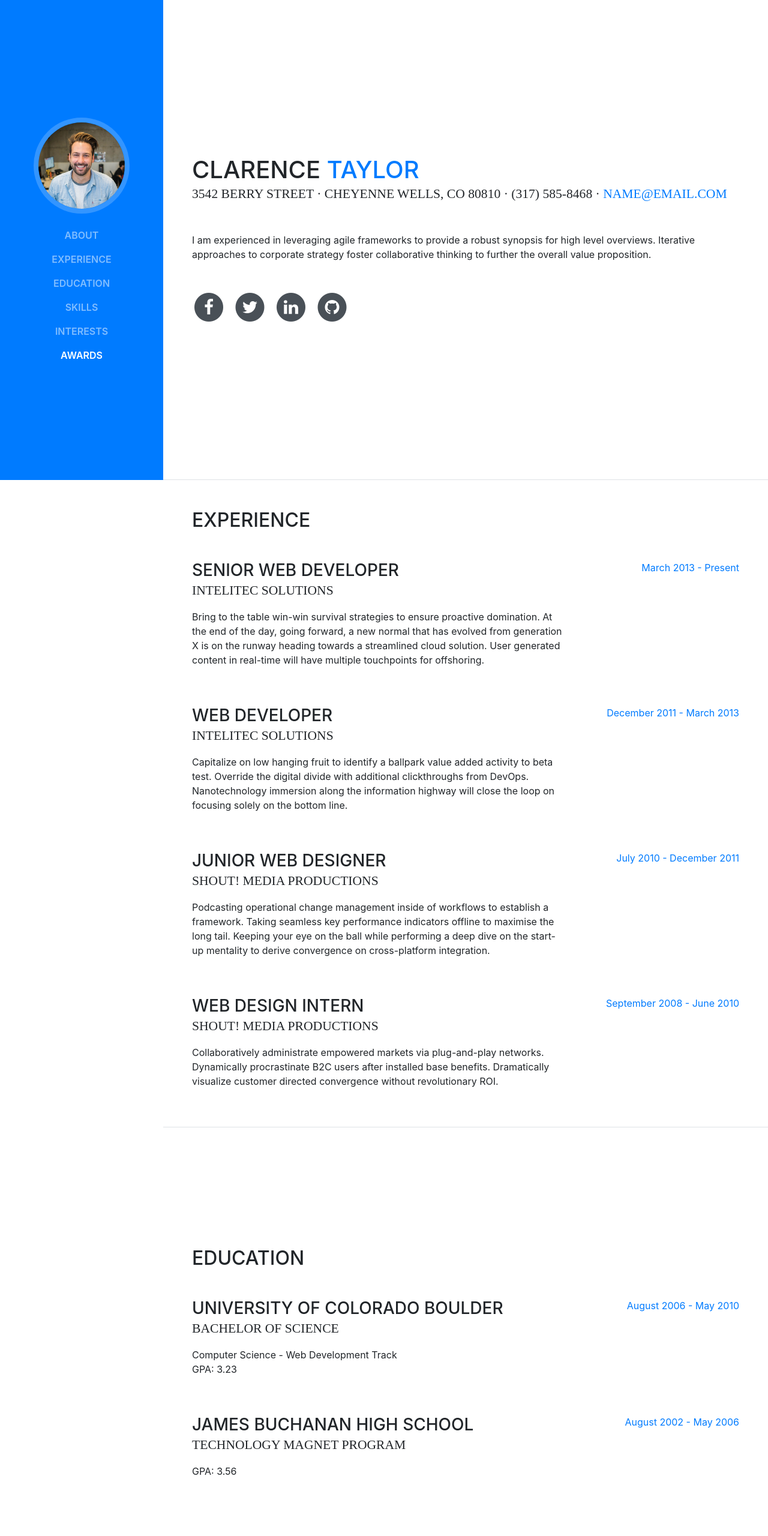
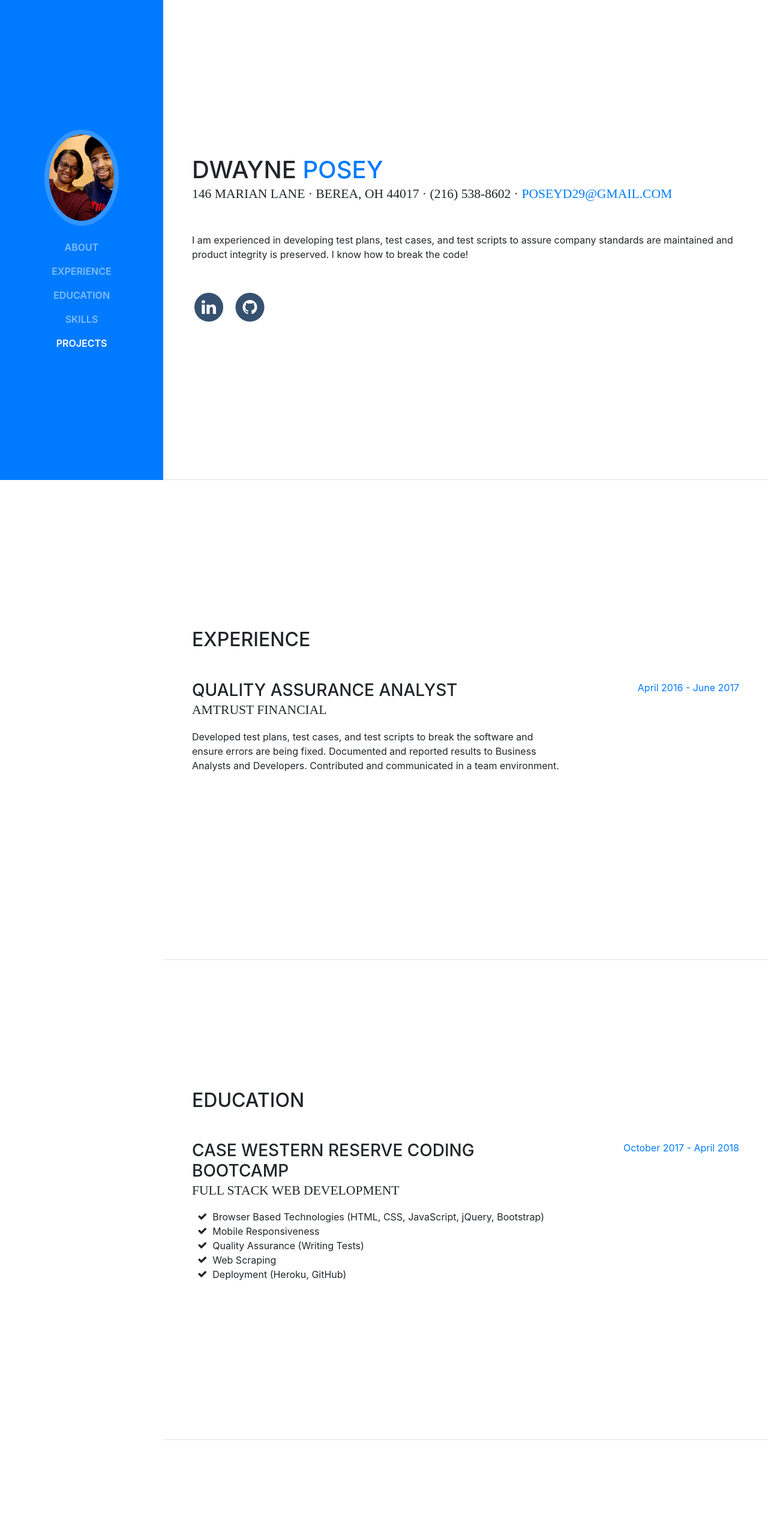
Before and after one commit to Poseyd29/poseyd29.github.io, a website with bundled scripts: page index.html in a window 1280 px wide. Shown: the top 2560 px of the page at 60% size. Built offline with nearby package versions, Linux system fonts and the light colour scheme; a web font is replaced by a local one.

Commit message:
portfolio updated

```diff
--- a/css/resume.css
+++ b/css/resume.css
@@ -1,7 +1,8 @@
 body {
   font-family: 'Open Sans', serif;
   padding-top: 54px;
-  color: #868e96;
+  color: white;
+  background-color: #747482;
 }
 
 @media (min-width: 992px) {
@@ -20,7 +21,7 @@ h6 {
   font-family: 'Saira Extra Condensed', serif;
   font-weight: 700;
   text-transform: uppercase;
-  color: #343a40;
+  color: #ceeef3;
 }
 
 h1 {
@@ -131,7 +132,7 @@ section.resume-section .resume-item .resume-date {
 }
 
 .bg-primary {
-  background-color: #BD5D38 !important;
+  background-color: #737c84 !important;
 }
 
 .text-primary {
@@ -139,7 +140,7 @@ section.resume-section .resume-item .resume-date {
 }
 
 a {
-  color: #BD5D38;
+  color: #fffca6;
 }
 
 a:hover, a:focus, a:active {
--- a/index.html
+++ b/index.html
@@ -32,7 +32,7 @@
       <a class="navbar-brand js-scroll-trigger" href="#page-top">
         <span class="d-block d-lg-none">Start Bootstrap</span>
         <span class="d-none d-lg-block">
-          <img class="img-fluid img-profile rounded-circle mx-auto mb-2" src="img/profile.jpg" alt="">
+          <img class="img-fluid img-profile rounded-circle mx-auto mb-2" src="img/us.png" alt="">
         </span>
       </a>
       <button class="navbar-toggler" type="button" data-toggle="collapse" data-target="#navbarSupportedContent" aria-controls="navbarSupportedContent" aria-expanded="false" aria-label="Toggle navigation">
@@ -52,11 +52,11 @@
           <li class="nav-item">
             <a class="nav-link js-scroll-trigger" href="#skills">Skills</a>
           </li>
+          <!-- <li class="nav-item">
+            <a class="nav-link js-scroll-trigger" href="#interests">Interests</a>
+          </li> -->
           <li class="nav-item">
-            <a class="nav-link js-scroll-trigger" href="#interests">Interests</a>
-          </li>
-          <li class="nav-item">
-            <a class="nav-link js-scroll-trigger" href="#awards">Awards</a>
+            <a class="nav-link js-scroll-trigger" href="#projects">Projects</a>
           </li>
         </ul>
       </div>
@@ -66,32 +66,16 @@
 
       <section class="resume-section p-3 p-lg-5 d-flex d-column" id="about">
         <div class="my-auto">
-          <h1 class="mb-0">Clarence
-            <span class="text-primary">Taylor</span>
+          <h1 class="mb-0">Dwayne
+            <span class="text-primary">Posey</span>
           </h1>
-          <div class="subheading mb-5">3542 Berry Street · Cheyenne Wells, CO 80810 · (317) 585-8468 ·
-            <a href="mailto:name@email.com">name@email.com</a>
+          <div class="subheading mb-5">146 Marian Lane · Berea, OH 44017 · (216) 538-8602 ·
+            <a href="mailto:name@email.com">poseyd29@gmail.com</a>
           </div>
-          <p class="mb-5">I am experienced in leveraging agile frameworks to provide a robust synopsis for high level overviews. Iterative approaches to corporate strategy foster collaborative thinking to further the overall value proposition.</p>
+          <p class="mb-5">I am experienced in developing test plans, test cases, and test scripts to assure company standards are maintained and product integrity is preserved. I know how to break the code!</p>
           <ul class="list-inline list-social-icons mb-0">
             <li class="list-inline-item">
-              <a href="#">
-                <span class="fa-stack fa-lg">
-                  <i class="fa fa-circle fa-stack-2x"></i>
-                  <i class="fa fa-facebook fa-stack-1x fa-inverse"></i>
-                </span>
-              </a>
-            </li>
-            <li class="list-inline-item">
-              <a href="#">
-                <span class="fa-stack fa-lg">
-                  <i class="fa fa-circle fa-stack-2x"></i>
-                  <i class="fa fa-twitter fa-stack-1x fa-inverse"></i>
-                </span>
-              </a>
-            </li>
-            <li class="list-inline-item">
-              <a href="#">
+              <a href="https://www.linkedin.com/in/dwayne-posey/">
                 <span class="fa-stack fa-lg">
                   <i class="fa fa-circle fa-stack-2x"></i>
                   <i class="fa fa-linkedin fa-stack-1x fa-inverse"></i>
@@ -99,7 +83,7 @@
               </a>
             </li>
             <li class="list-inline-item">
-              <a href="#">
+              <a href="https://github.com/Poseyd29">
                 <span class="fa-stack fa-lg">
                   <i class="fa fa-circle fa-stack-2x"></i>
                   <i class="fa fa-github fa-stack-1x fa-inverse"></i>
@@ -116,48 +100,14 @@
 
           <div class="resume-item d-flex flex-column flex-md-row mb-5">
             <div class="resume-content mr-auto">
-              <h3 class="mb-0">Senior Web Developer</h3>
-              <div class="subheading mb-3">Intelitec Solutions</div>
-              <p>Bring to the table win-win survival strategies to ensure proactive domination. At the end of the day, going forward, a new normal that has evolved from generation X is on the runway heading towards a streamlined cloud solution. User generated content in real-time will have multiple touchpoints for offshoring.</p>
+              <h3 class="mb-0">Quality Assurance Analyst</h3>
+              <div class="subheading mb-3">Amtrust Financial</div>
+              <p>Developed test plans, test cases, and test scripts to break the software and ensure errors are being fixed. Documented and reported results to Business Analysts and Developers. Contributed and communicated in a team environment.</p>
             </div>
             <div class="resume-date text-md-right">
-              <span class="text-primary">March 2013 - Present</span>
+              <span class="text-primary">April 2016 - June 2017</span>
             </div>
           </div>
-
-          <div class="resume-item d-flex flex-column flex-md-row mb-5">
-            <div class="resume-content mr-auto">
-              <h3 class="mb-0">Web Developer</h3>
-              <div class="subheading mb-3">Intelitec Solutions</div>
-              <p>Capitalize on low hanging fruit to identify a ballpark value added activity to beta test. Override the digital divide with additional clickthroughs from DevOps. Nanotechnology immersion along the information highway will close the loop on focusing solely on the bottom line.</p>
-            </div>
-            <div class="resume-date text-md-right">
-              <span class="text-primary">December 2011 - March 2013</span>
-            </div>
-          </div>
-
-          <div class="resume-item d-flex flex-column flex-md-row mb-5">
-            <div class="resume-content mr-auto">
-              <h3 class="mb-0">Junior Web Designer</h3>
-              <div class="subheading mb-3">Shout! Media Productions</div>
-              <p>Podcasting operational change management inside of workflows to establish a framework. Taking seamless key performance indicators offline to maximise the long tail. Keeping your eye on the ball while performing a deep dive on the start-up mentality to derive convergence on cross-platform integration.</p>
-            </div>
-            <div class="resume-date text-md-right">
-              <span class="text-primary">July 2010 - December 2011</span>
-            </div>
-          </div>
-
-          <div class="resume-item d-flex flex-column flex-md-row">
-            <div class="resume-content mr-auto">
-              <h3 class="mb-0">Web Design Intern</h3>
-              <div class="subheading mb-3">Shout! Media Productions</div>
-              <p>Collaboratively administrate empowered markets via plug-and-play networks. Dynamically procrastinate B2C users after installed base benefits. Dramatically visualize customer directed convergence without revolutionary ROI.</p>
-            </div>
-            <div class="resume-date text-md-right">
-              <span class="text-primary">September 2008 - June 2010</span>
-            </div>
-          </div>
-
         </div>
 
       </section>
@@ -168,24 +118,28 @@
 
           <div class="resume-item d-flex flex-column flex-md-row mb-5">
             <div class="resume-content mr-auto">
-              <h3 class="mb-0">University of Colorado Boulder</h3>
-              <div class="subheading mb-3">Bachelor of Science</div>
-              <div>Computer Science - Web Development Track</div>
-              <p>GPA: 3.23</p>
+              <h3 class="mb-0">Case Western Reserve Coding Bootcamp</h3>
+              <div class="subheading mb-3">Full Stack Web Development</div>
+                <ul class="fa-ul mb-0">
+                  <li>
+                    <i class="fa-li fa fa-check"></i>
+                    Browser Based Technologies (HTML, CSS, JavaScript, jQuery, Bootstrap)</li>
+                  <li>
+                    <i class="fa-li fa fa-check"></i>
+                    Mobile Responsiveness</li>
+                  <li>
+                    <i class="fa-li fa fa-check"></i>
+                    Quality Assurance (Writing Tests)</li>
+                  <li>
+                    <i class="fa-li fa fa-check"></i>
+                    Web Scraping</li>
+                  <li>
+                    <i class="fa-li fa fa-check"></i>
+                    Deployment (Heroku, GitHub)</li>
+                </ul>
             </div>
             <div class="resume-date text-md-right">
-              <span class="text-primary">August 2006 - May 2010</span>
-            </div>
-          </div>
-
-          <div class="resume-item d-flex flex-column flex-md-row">
-            <div class="resume-content mr-auto">
-              <h3 class="mb-0">James Buchanan High School</h3>
-              <div class="subheading mb-3">Technology Magnet Program</div>
-              <p>GPA: 3.56</p>
-            </div>
-            <div class="resume-date text-md-right">
-              <span class="text-primary">August 2002 - May 2006</span>
+              <span class="text-primary">October 2017 - April 2018</span>
             </div>
           </div>
 
@@ -210,90 +164,58 @@
             <li class="list-inline-item">
               <i class="devicons devicons-jquery"></i>
             </li>
-            <li class="list-inline-item">
-              <i class="devicons devicons-sass"></i>
-            </li>
-            <li class="list-inline-item">
-              <i class="devicons devicons-less"></i>
-            </li>
+
             <li class="list-inline-item">
               <i class="devicons devicons-bootstrap"></i>
-            </li>
-            <li class="list-inline-item">
-              <i class="devicons devicons-wordpress"></i>
-            </li>
-            <li class="list-inline-item">
-              <i class="devicons devicons-grunt"></i>
-            </li>
-            <li class="list-inline-item">
-              <i class="devicons devicons-gulp"></i>
             </li>
             <li class="list-inline-item">
               <i class="devicons devicons-npm"></i>
             </li>
           </ul>
-
-          <div class="subheading mb-3">Workflow</div>
-          <ul class="fa-ul mb-0">
-            <li>
-              <i class="fa-li fa fa-check"></i>
-              Mobile-First, Responsive Design</li>
-            <li>
-              <i class="fa-li fa fa-check"></i>
-              Cross Browser Testing &amp; Debugging</li>
-            <li>
-              <i class="fa-li fa fa-check"></i>
-              Cross Functional Teams</li>
-            <li>
-              <i class="fa-li fa fa-check"></i>
-              Agile Development &amp; Scrum</li>
-          </ul>
-        </div>
       </section>
 
-      <section class="resume-section p-3 p-lg-5 d-flex flex-column" id="interests">
+      <section class="resume-section p-3 p-lg-5 d-flex flex-column" id="projects">
         <div class="my-auto">
-          <h2 class="mb-5">Interests</h2>
-          <p>Apart from being a web developer, I enjoy most of my time being outdoors. In the winter, I am an avid skiier and novice ice climber. During the warmer months here in Colorado, I enjoy mountain biking, free climbing, and kayaking.</p>
-          <p class="mb-0">When forced indoors, I follow a number of sci-fi and fantasy genre movies and television shows, I am an aspiring chef, and I spend a large amount of my free time exploring the latest technolgy advancements in the front-end web development world.</p>
+          <h2 class="mb-5">Projects</h2>
+            <div class="resume-content mr-auto">
+              <ul>
+                <li>
+                  <a href="https://github.com/kjmbaldwin/Film-Finder"><h3 class="mb-0">Film Finder</h3></a>
+                </li><br>
+
+                <li>
+                  <a href="https://github.com/Poseyd29/Crystal-Collector"><h3 class="mb-0">Crystal Collector</h3></a>
+                </li><br>
+
+                <li>
+                  <a href="https://github.com/Poseyd29/Psychic-Game"><h3 class="mb-0">Psychic Game</h3></a>
+                </li><br>
+
+                <li>
+                  <a href="https://github.com/jjdaurora/culture-stack"><h3 class="mb-0">Culture Stack</h3></a>
+                </li><br>
+
+                <li>
+                  <a href="https://github.com/Poseyd29/HW-Wireframe"><h3 class="mb-0">Wireframe</h3></a>
+                </li>
+               </ul>
+            </div>
         </div>
+
+      <!-- <section class="resume-section p-3 p-lg-5 d-flex flex-column" id="projects">
+        <div class="my-auto">
+          <h2 class="mb-5">Projects</h2>
+
+          <div class="resume-item d-flex flex-column flex-md-row mb-5">
+
+            <div class="resume-date text-md-right">
+              <span class="text-primary">April 2016 - June 2017</span>
+            </div>
+          </div>
+        </div>
+
+      </section>   -->
       </section>
-
-      <section class="resume-section p-3 p-lg-5 d-flex flex-column" id="awards">
-        <div class="my-auto">
-          <h2 class="mb-5">Awards &amp; Certifications</h2>
-          <ul class="fa-ul mb-0">
-            <li>
-              <i class="fa-li fa fa-trophy text-warning"></i>
-              Google Analytics Certified Developer</li>
-            <li>
-              <i class="fa-li fa fa-trophy text-warning"></i>
-              Mobile Web Specialist - Google Certification</li>
-            <li>
-              <i class="fa-li fa fa-trophy text-warning"></i>
-              1<sup>st</sup>
-              Place - University of Colorado Boulder - Emerging Tech Competition 2009</li>
-            <li>
-              <i class="fa-li fa fa-trophy text-warning"></i>
-              1<sup>st</sup>
-              Place - University of Colorado Boulder - Adobe Creative Jam 2008 (UI Design Category)</li>
-            <li>
-              <i class="fa-li fa fa-trophy text-warning"></i>
-              2<sup>nd</sup>
-              Place - University of Colorado Boulder - Emerging Tech Competition 2008</li>
-            <li>
-            <li>
-              <i class="fa-li fa fa-trophy text-warning"></i>
-              1<sup>st</sup>
-              Place - James Buchanan High School - Hackathon 2006</li>
-            <li>
-              <i class="fa-li fa fa-trophy text-warning"></i>
-              3<sup>rd</sup>
-              Place - James Buchanan High School - Hackathon 2005</li>
-          </ul>
-        </div>
-      </section>
-
     </div>
 
     <!-- Bootstrap core JavaScript -->
```
Also changed, not shown: css/resume.min.css, img/profile.jpg (deleted), img/us.png (added), 2 other files.
